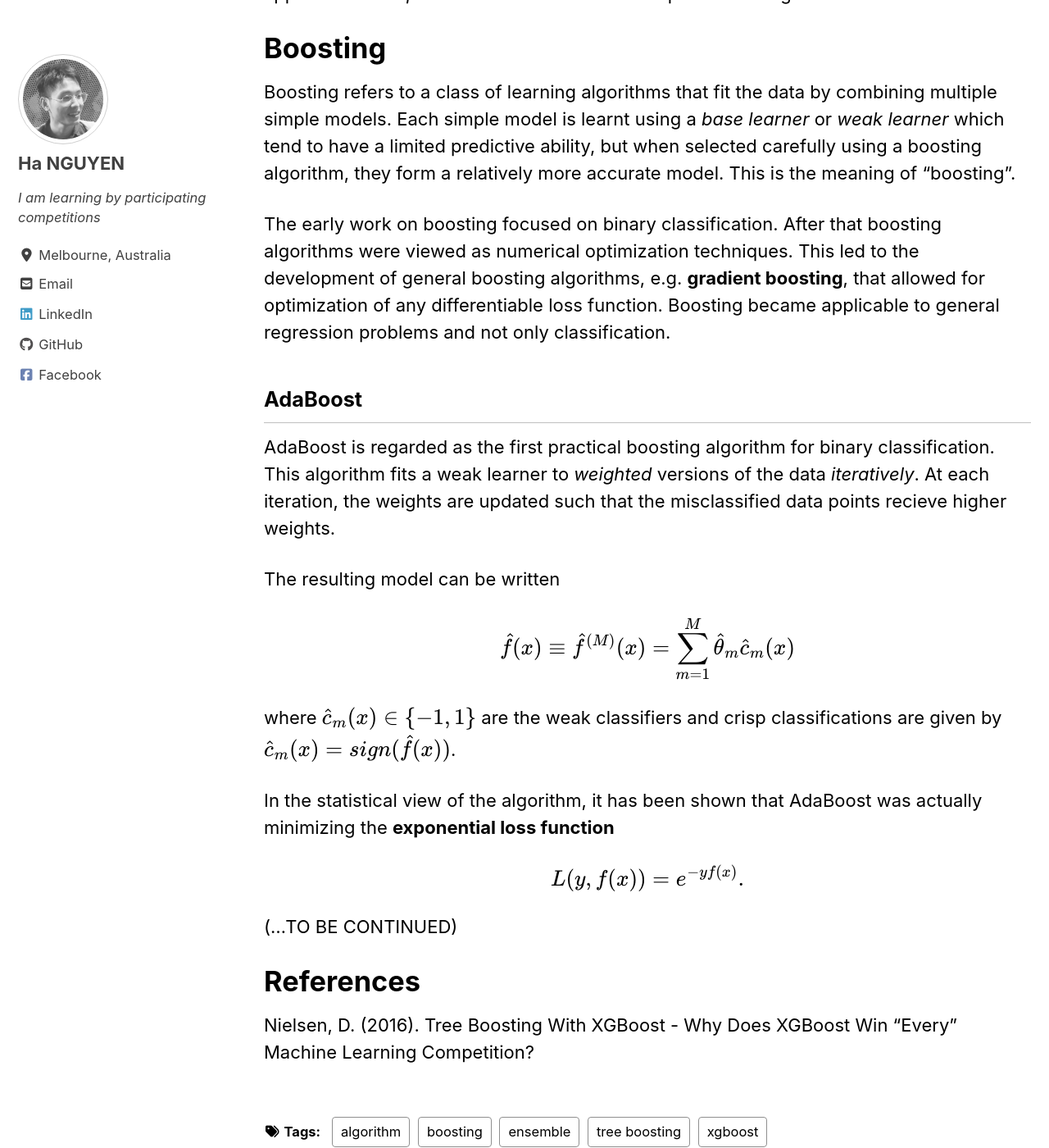
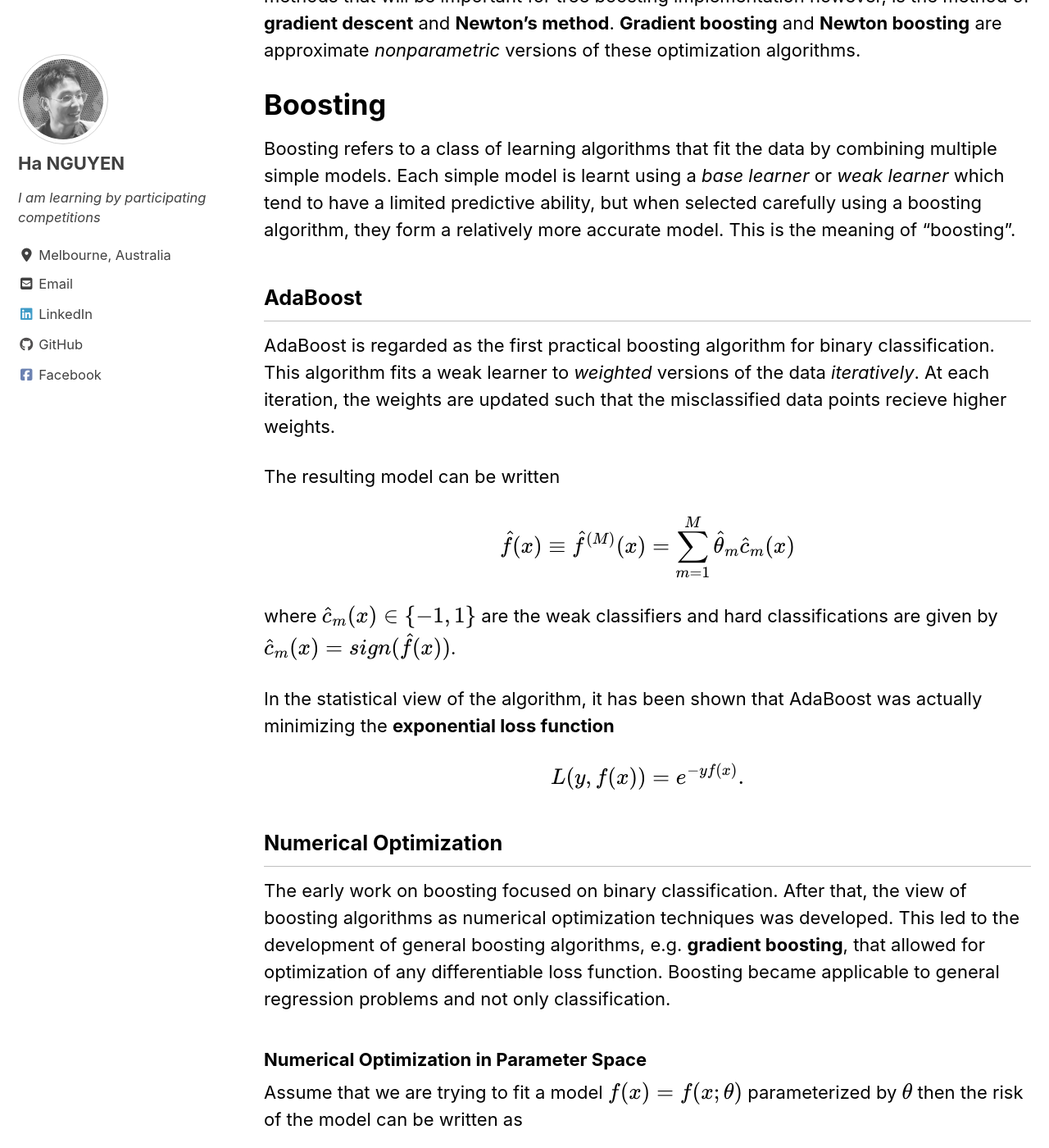
Before and after one commit to datasciblog/datasciblog.github.io, a Jekyll site: the page built from _posts/2020-02-26-tree-boosting-03.md, in a window 1280 px wide and 1400 px high, scrolled down 5156 px. Shown: the whole window at 82% size. Built offline with Jekyll 4.4.1, drawn with Linux system fonts in a browser that asks for light colours; cached includes are drawn as plain includes; nearby versions of some CDN libraries; formulas are drawn with MathJax 3; some of the changed text lies outside the part shown.

Commit message:
Update 2020-02-26-tree-boosting-03.md

```diff
--- a/_posts/2020-02-26-tree-boosting-03.md
+++ b/_posts/2020-02-26-tree-boosting-03.md
@@ -102,7 +102,7 @@ $$\hat{f} = \underset{f\in\mathcal{F}}{\arg\min} \hat{R}(f).$$
 
 The perhaps most popular model class is the class of linear models
 
-$$ \mathcal{F} = \{ f : f(x) = \theta_0 + \sum\limits_{j=1}^p \theta_j x_j \} $$
+$$ \mathcal{F} = \{ f : f(x) = \theta_0 + \sum\limits_{j=1}^p \theta_j x_j \} .$$
 
 
 ## The Learning Problem
@@ -125,8 +125,6 @@ One notable example of a model class which leads to a discrete optimization prob
 Boosting refers to a class of learning algorithms that fit the data by combining multiple simple models. Each simple model is learnt using a *base learner* or *weak learner* which tend to have a limited predictive ability, but when selected carefully
 using a boosting algorithm, they form a relatively more accurate model. This is the meaning of "boosting".
 
-The early work on boosting focused on binary classification. After that boosting algorithms were viewed as numerical optimization techniques. This led to the development of general boosting algorithms, e.g. **gradient boosting**, that allowed for optimization of any differentiable loss function. Boosting became applicable to general regression problems and not only classification.
-
 ## AdaBoost
 
  AdaBoost is regarded as the first practical boosting algorithm for binary classification. This algorithm fits a weak learner to *weighted* versions of the data *iteratively*. At each iteration, the weights are updated such that the misclassified data points recieve higher weights.
@@ -135,12 +133,28 @@ The resulting model can be written
 
 $$\hat{f}(x) \equiv \hat{f}^{(M)}(x) = \sum\limits_{m=1}^M \hat{\theta}_m \hat{c}_m(x)$$
 
-where $\hat{c}_m(x) \in \\{ −1, 1 \\} $ are the weak classifiers and crisp classifications are given by $\hat{c}_m(x) = sign(\hat{f}(x))$.
+where $\hat{c}_m(x) \in \\{ −1, 1 \\} $ are the weak classifiers and hard classifications are given by $\hat{c}_m(x) = sign(\hat{f}(x))$.
 
 In the statistical view of the algorithm, it has been shown
 that AdaBoost was actually minimizing the **exponential loss function**
 
 $$L(y,f(x)) = e^{−yf(x)}.$$
+
+## Numerical Optimization
+
+The early work on boosting focused on binary classification. After that, the view of boosting algorithms as numerical optimization techniques was developed. This led to the development of general boosting algorithms, e.g. **gradient boosting**, that allowed for optimization of any differentiable loss function. Boosting became applicable to general regression problems and not only classification.
+
+### Numerical Optimization in Parameter Space
+
+Assume that we are trying to fit a model $f(x) = f(x;\theta)$ parameterized by $\theta$ then the risk of the model can be written as
+
+$$R(\theta) = E[ L(Y,f(X;\theta)) ]$$
+
+
+
+
+
+
 
 
 (...TO BE CONTINUED)
```
